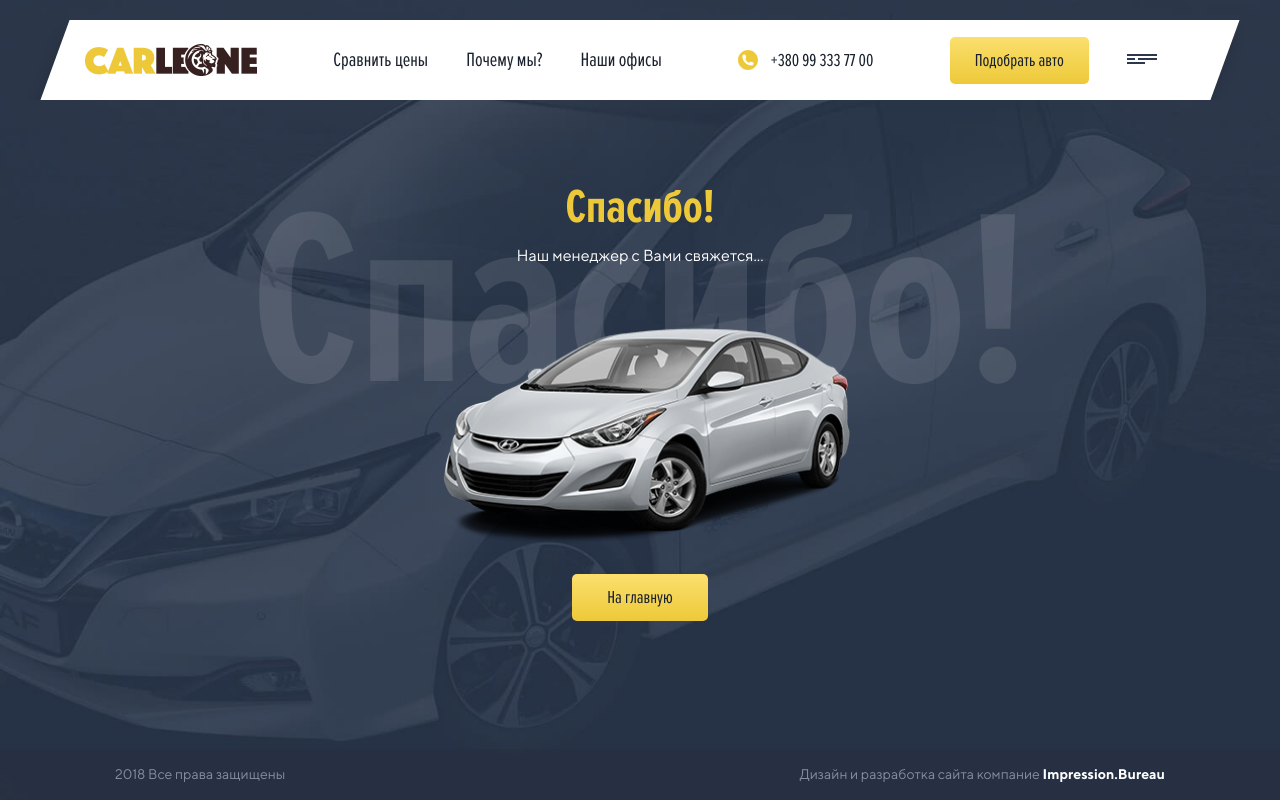
After one commit to ifreeworklancer/carleone, a PHP site: page /page-thanks.php in a window 1280 px wide. The commit adds this page. Run offline with PHP 8.4, Linux system fonts and the light colour scheme; some libraries are stand-ins or nearby versions.

Commit message:
#my-edit_thanks-page

```diff
--- /dev/null
+++ b/page-thanks.php
@@ -0,0 +1,34 @@
+<?php
+
+require_once('store.php');
+
+require_once('views/base/header-secondary.php');
+?>
+
+<section id="thanks-page">
+    <div class="container h-100 d-flex justify-content-center align-items-center">
+        <div class="row w-100">
+            <div class="col-12">
+                <div class="thanks-page-item text-center">
+                    <h1 class="thanks-page-item__decor-title text-white">
+                        Спасибо!
+                    </h1>
+                    <h2 class="thanks-page-item__title text-primary">
+                        Спасибо!
+                    </h2>
+                    <div class="thanks-page-item__subtitle text-white">
+                        Наш менеджер с Вами свяжется...
+                    </div>
+                    <div class="thanks-page-item__img" style="background-image: url('images/content/thanks/thanks-item-1.png');"></div>
+                    <a href="/" class="btn btn-primary">
+                        На главную
+                    </a>
+                </div>
+            </div>
+        </div>
+    </div>
+</section>
+
+<?php
+
+require_once('views/base/footer-secondary.php');
--- a/src/js/app.js
+++ b/src/js/app.js
@@ -55,6 +55,11 @@ window.jQuery = window.$ = jquery;
       $('.menu').removeClass('active');
     }
   });
+
+  /**
+   * Footer secondary
+   */
+  $('.secondary-footer').css('margin-top', '-' + $('.secondary-footer').innerHeight() + 'px');
 
   /**
    * Form
--- a/src/sass/app.scss
+++ b/src/sass/app.scss
@@ -28,3 +28,5 @@
 @import "layout/teams";
 @import "layout/contacts";
 @import "layout/footer";
+
+@import "layout/page-thanks";
--- a/src/sass/config/_variables.scss
+++ b/src/sass/config/_variables.scss
@@ -21,7 +21,7 @@ $border-width: 0 !default;
 
 $border-radius: 5px;
 $btn-padding-x: 35px;
-$btn-padding-y: 15px;
+$btn-padding-y: 10px;
 
 $h1-font-size: $font-size-base * 3.75 !default;
 $h2-font-size: $font-size-base * 3 !default;
--- a/src/sass/layout/_footer.scss
+++ b/src/sass/layout/_footer.scss
@@ -2,6 +2,11 @@
     padding-top: 60px;
     background: url('../images/bg/footer-bg.jpg') 50% 50% /cover no-repeat;
     overflow: hidden;
+
+    &.secondary-footer {
+        padding-top: 0;
+        background: transparent;
+    }
 }
 
 .footer-copyr {
--- a/src/sass/layout/_header.scss
+++ b/src/sass/layout/_header.scss
@@ -15,7 +15,7 @@
     }
 
     .btn {
-        padding: 10px 20px;
+        padding: 10px 25px;
     }
 }
 
--- /dev/null
+++ b/src/sass/layout/_page-thanks.scss
@@ -0,0 +1,38 @@
+#thanks-page {
+    height: 100vh;
+    background: url('../images/bg/thanks-bg.jpg') 50% 50% / cover no-repeat;
+}
+
+.thanks-page-item {
+    position: relative;
+    z-index: 5;
+
+    &__decor-title {
+        position: absolute;
+        top: 0;
+        left: 50%;
+        transform: translateX(-50%);
+        font-size: 100px;
+        line-height: 1;
+        opacity: .1;
+        z-index: -1;
+
+        @media (min-width: map_get($grid-breakpoints, sm)) {
+            font-size: 250px;
+        }
+    }
+
+    &__img {
+        position: relative;
+        margin: 0 auto 30px;
+        width: 280px;
+        height: 170px;
+        @extend %img;
+
+        @media (min-width: map_get($grid-breakpoints, sm)) {
+            width: 100%;
+            max-width: 420px;
+            height: 276px;
+        }
+    }
+}
--- /dev/null
+++ b/views/base/footer-secondary.php
@@ -0,0 +1,27 @@
+
+    </main>
+
+<!-- App-footer -->
+<footer id="app-footer" class="secondary-footer">
+    <div class="container">
+        <div class="row">
+            <div class="col-12">
+                <div class="footer-copyr">
+                    <div class="footer-copyr-item mb-3 mb-sm-0">
+                        2018 Все права защищены
+                    </div>
+                    <div class="footer-copyr-item">
+                        Дизайн и разработка сайта компание <a href="https://impressionbureau.pro" target="_blank">Impression.Bureau</a>
+                    </div>
+                </div>
+            </div>
+        </div>
+    </div>
+</footer>
+
+<!-- Script -->
+<script src="https://unpkg.com/leaflet@1.0.1/dist/leaflet.js"></script>
+<script src="dist/app.js"></script>
+</body>
+
+</html>
--- a/views/base/footer.php
+++ b/views/base/footer.php
@@ -23,7 +23,7 @@
                 <h3 class="section-title text-white mb-4">
                     Доверьтесь профессионалам
                 </h3>
-                <form>
+                <form method="post" action="/send.php">
                     <div class="form-column">
                         <div class="form-group">
                             <label for="user-name--appFooter" class="label-placeholder">Введите ваше имя</label>
@@ -31,11 +31,7 @@
                         </div>
                         <div class="form-group">
                             <label for="user-phone--appFooter" class="label-placeholder">Номер телефона</label>
-<<<<<<< HEAD
-                            <input type="phone" name="phone" class="form-control" id="user-phone--appFooter">
-=======
                             <input type="tel" name="phone" class="form-control" id="user-phone--appFooter">
->>>>>>> 2c8dfcb0e68b76177300660e184b44e199af5d71
                         </div>
                         <div class="form-group form-group--btn">
                             <button type="submit" class="btn btn-primary">Оставить заявку</button>
--- /dev/null
+++ b/views/base/header-secondary.php
@@ -0,0 +1,124 @@
+<!DOCTYPE html>
+<html lang="en">
+
+<head>
+    <meta charset="UTF-8">
+    <meta name="viewport" content="width=device-width, initial-scale=1.0">
+    <meta http-equiv="X-UA-Compatible" content="ie=edge">
+    <title>
+        <?= $app_title ?>
+    </title>
+
+    <link href="https://unpkg.com/leaflet@1.0.1/dist/leaflet.css" rel="stylesheet" />
+    <link rel="stylesheet" href="fonts/font.css">
+    <link rel="stylesheet" href="dist/app.css">
+</head>
+
+<body>
+
+    <svg xmlns="http://www.w3.org/2000/svg" style="display: none;">
+        <symbol id="phone-icon" viewBox="0 0 485.213 485.212">
+            <path fill="#edc939" d="M242.607,0C108.629,0,0.001,108.628,0.001,242.606c0,133.976,108.628,242.606,242.606,242.606
+                c133.978,0,242.604-108.631,242.604-242.606C485.212,108.628,376.585,0,242.607,0z M370.719,353.989l-19.425,19.429
+                c-3.468,3.463-13.623,5.624-13.949,5.624c-61.452,0.536-120.621-23.602-164.095-67.08c-43.593-43.618-67.759-102.998-67.11-164.657
+                c0-0.028,2.224-9.892,5.689-13.324l19.424-19.427c7.108-7.141,20.762-10.368,30.327-7.168l4.086,1.363
+                c9.537,3.197,19.55,13.742,22.185,23.457l9.771,35.862c2.635,9.743-0.919,23.604-8.025,30.712l-12.97,12.972
+                c12.734,47.142,49.723,84.138,96.873,96.903l12.965-12.975c7.141-7.141,20.997-10.692,30.719-8.061l35.857,9.806
+                c9.717,2.67,20.26,12.62,23.456,22.154l1.363,4.145C381.028,333.262,377.826,346.913,370.719,353.989z" />
+        </symbol>
+
+        <symbol id="prev-arrow-icon" viewBox="0 0 32.635 32.635">
+            <path d="M32.135,16.817H0.5c-0.276,0-0.5-0.224-0.5-0.5s0.224-0.5,0.5-0.5h31.635c0.276,0,0.5,0.224,0.5,0.5
+	        	S32.411,16.817,32.135,16.817z" />
+            <path d="M13.037,29.353c-0.128,0-0.256-0.049-0.354-0.146L0.146,16.669C0.053,16.575,0,16.448,0,16.315s0.053-0.26,0.146-0.354
+	        	L12.684,3.429c0.195-0.195,0.512-0.195,0.707,0s0.195,0.512,0,0.707L1.207,16.315l12.184,12.184c0.195,0.195,0.195,0.512,0,0.707
+	        	C13.293,29.304,13.165,29.353,13.037,29.353z" />
+        </symbol>
+
+        <symbol id="next-arrow-icon" viewBox="0 0 32.635 32.635">
+            <path d="M32.135,16.817H0.5c-0.276,0-0.5-0.224-0.5-0.5s0.224-0.5,0.5-0.5h31.635c0.276,0,0.5,0.224,0.5,0.5
+	        	S32.411,16.817,32.135,16.817z" />
+            <path d="M19.598,29.353c-0.128,0-0.256-0.049-0.354-0.146c-0.195-0.195-0.195-0.512,0-0.707l12.184-12.184L19.244,4.136
+	        	c-0.195-0.195-0.195-0.512,0-0.707s0.512-0.195,0.707,0l12.537,12.533c0.094,0.094,0.146,0.221,0.146,0.354
+	        	s-0.053,0.26-0.146,0.354L19.951,29.206C19.854,29.304,19.726,29.353,19.598,29.353z" />
+        </symbol>
+    </svg>
+
+
+    <!-- App-header -->
+    <header id="app-header">
+        <div class="container">
+            <div class="row">
+                <div class="col-12">
+                    <div class="header-row">
+                        <div class="header-row-item justify-content-start">
+                            <a href="/" class="logo">
+                                <img src="../../images/icon/logo/logo.png" alt="Carlone logo">
+                            </a>
+                        </div>
+                        <div class="header-row-item d-none d-lg-flex">
+                            <ul class="header-nav-menu d-flex justify-content-between align-items-center w-100">
+                                <?php
+                                    foreach ($header_nav_menu as $key => $value) {
+                                        echo '<li><a href="/#' . $key . '"' . '>' . $value . '</a></li>';
+                                    }
+                                ?>
+                            </ul>
+                        </div>
+                        <div class="header-row-item  d-none d-sm-flex">
+                            <ul class="phone-list">
+                                <li>
+                                    <a href="tel:<?= $phone_link?>">
+                                        <svg width="20" height="20">
+                                            <use xlink:href="#phone-icon"></use>
+                                        </svg>
+                                        <?= $phone ?>
+                                    </a>
+                                </li>
+                            </ul>
+                        </div>
+                        <div class="header-row-item  d-none d-sm-flex">
+                            <a href="#comparison" class="btn btn-primary scroll-link">
+                                Подобрать авто
+                            </a>
+                        </div>
+                        <div class="header-row-item justify-content-center">
+                            <div class="burger-menu d-flex flex-column justify-content-center align-items-start">
+                                <div class="line line--top"></div>
+                                <div class="line line--middle d-flex justify-content-between align-items-start">
+                                    <div class="line line--small"></div>
+                                    <div class="line line--big"></div>
+                                </div>
+                                <div class="line line--bottom"></div>
+                            </div>
+                        </div>
+                    </div>
+                </div>
+            </div>
+        </div>
+    </header>
+
+    <div class="menu">
+        <div class="menu-content">
+            <div class="container">
+                <div class="row">
+                    <div class="col-sm-6 col-lg-5 pr-sm-0">
+                        <ul class="menu-nav">
+                            <?php
+                                foreach ($header_nav_menu as $key => $value) {
+                                    echo '<li class="d-block d-lg-none"><a href="/#' . $key . '">' . $value . '</a></li>';
+                                }
+                                foreach ($nav as $key => $value) {
+                                    echo '<li><a href="/#' . $key . '">' . $value . '</a></li>';
+                                }
+                            ?>
+                        </ul>
+                    </div>
+                </div>
+            </div>
+        </div>
+    </div>
+
+
+    <!-- Main -->
+    <main>
```
Also changed, not shown: dist/app.css, dist/app.js, images/bg/thanks-bg.jpg (added), images/content/thanks/thanks-item-1.png (added).
